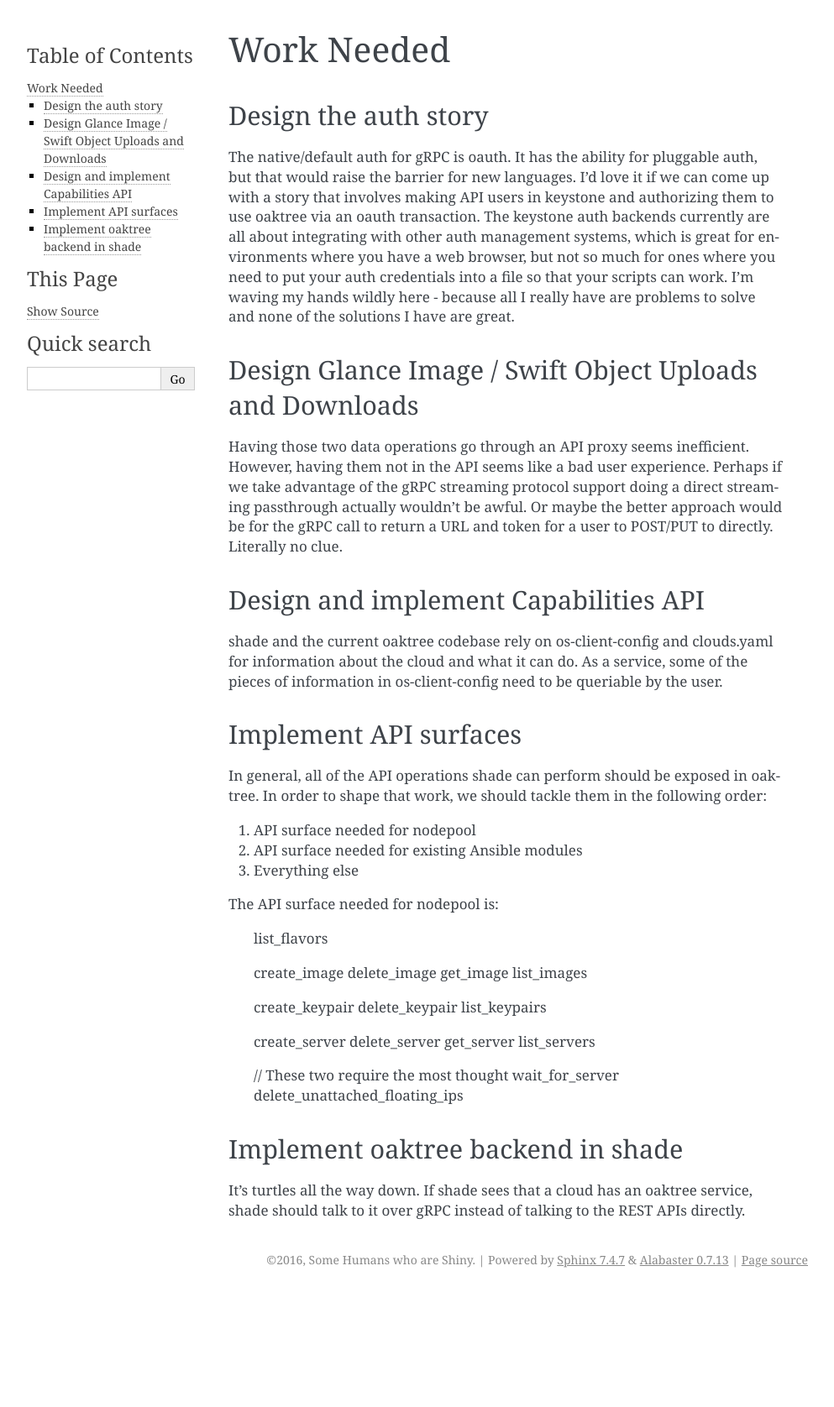
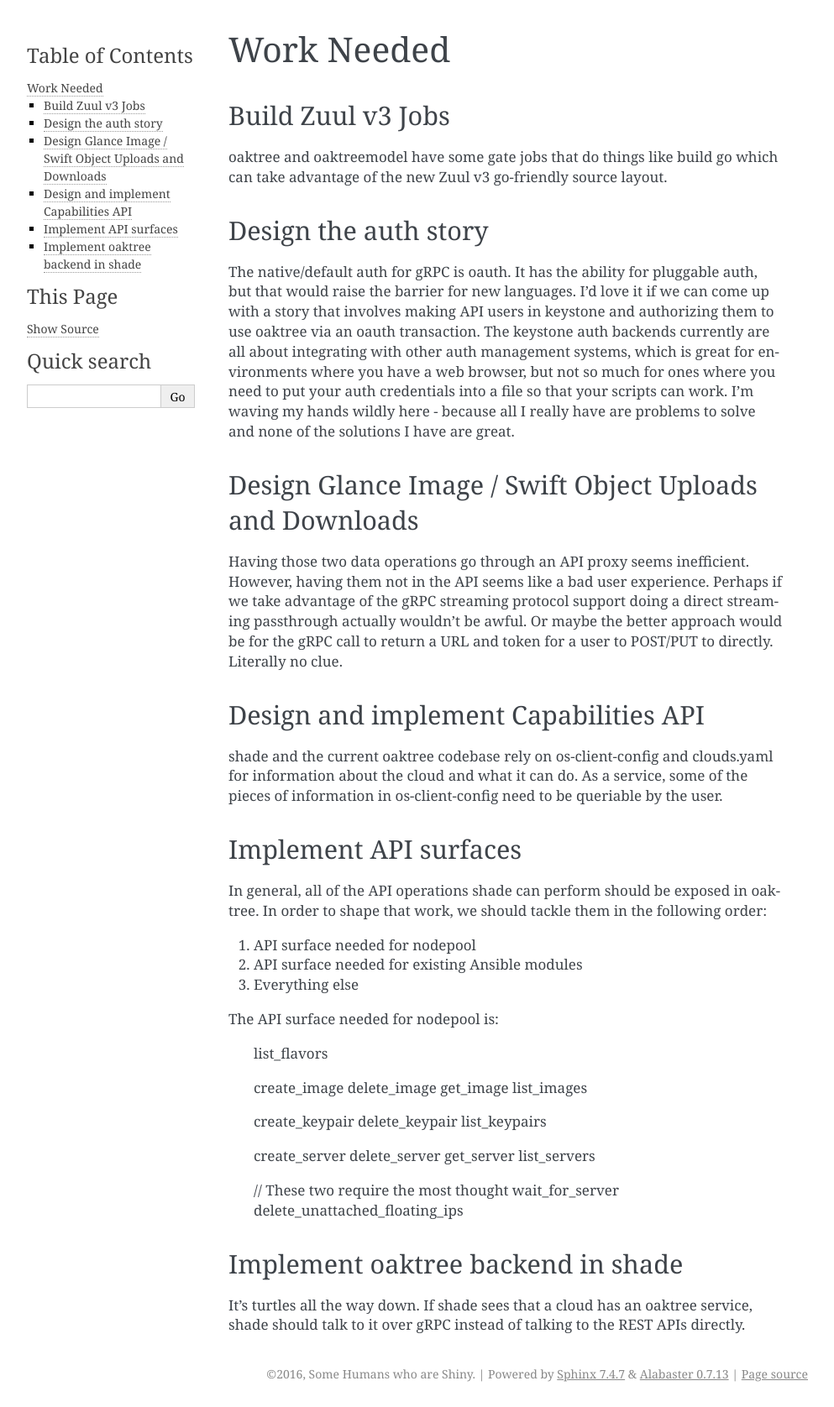
Before and after one commit to openstack-archive/oaktree, a Sphinx documentation site: the page built from doc/source/todo.rst, in a window 1280 px wide. Shown: the whole page at 84% size, without its empty margins (148-1141 px from the left). Built offline with Sphinx 7.4.7, drawn with Linux system fonts in a browser that asks for light colours; before the commit the page ends 1540 px from its top, so only the background shows below that.

Commit message:
Add zuul v3 job to trigger readthedocs
Add a .zuul.yaml and consume the docs-on-readthedocs project-template.

Add an entry to the TODO list to make better jobs, which isn't super
important other than as a way to see that the trigger worked.

Change-Id: I954f8938ac6d0b97bdd9cf6b9e436423f4cee6f3
Depends-On: I11eea48401413847aa7f0b113bcd041998a9e156
Depends-On: Iee3f560c83773294b0dc350c582627ba4b5f99e5

```diff
--- a/doc/source/todo.rst
+++ b/doc/source/todo.rst
@@ -1,6 +1,12 @@
 ===========
 Work Needed
 ===========
+
+Build Zuul v3 Jobs
+------------------
+
+oaktree and oaktreemodel have some gate jobs that do things like build go
+which can take advantage of the new Zuul v3 go-friendly source layout.
 
 Design the auth story
 ---------------------
```
Also changed, not shown: .zuul.yaml (added).
